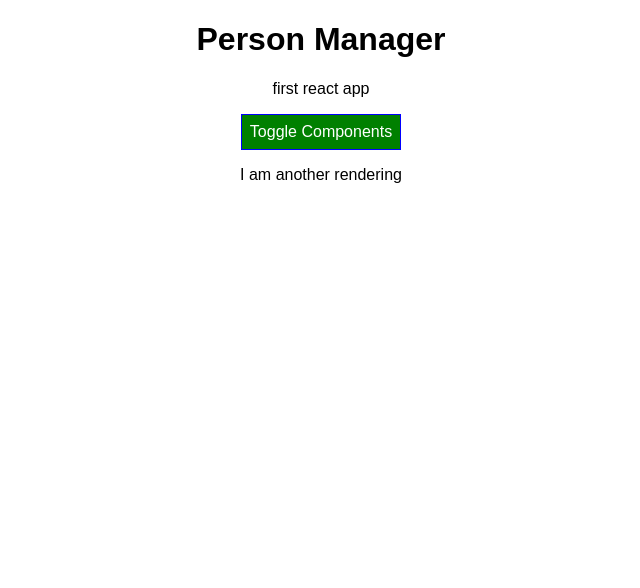
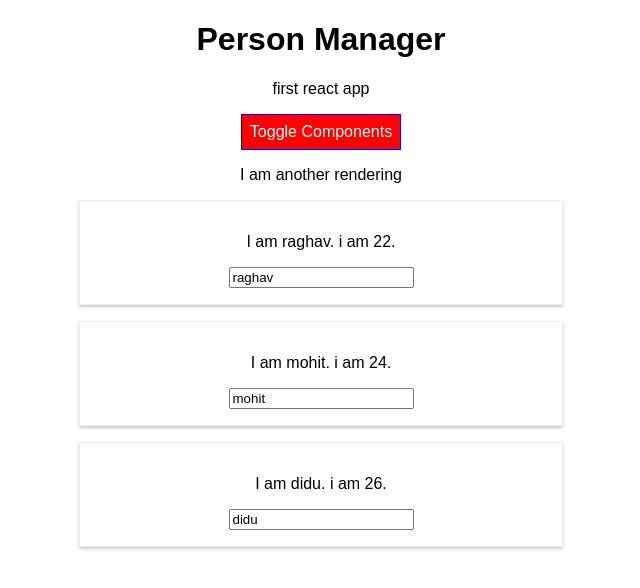
Before and after one commit to sirraghavgupta/learning-react, a React app in the folder first-react-project/: page / in a window 1280 px wide. Shown: the top 588 px of the page, without its empty margins (319-959 px from the left). Built offline with nearby package versions, Linux system fonts and the light colour scheme.

Commit message:
component updation lifecycle studied in detail

```diff
--- a/first-react-project/src/components/Persons/Person/Person.js
+++ b/first-react-project/src/components/Persons/Person/Person.js
@@ -1,21 +1,55 @@
-import React from 'react';
+import React, {Component} from 'react';
 import classes from './Person.css';
 
-const person = (props)=>{
+class Person extends Component{
 
-    console.log( '[Person.js] rendering' );
-    return (
+    // - should not use here as we dont have any state.
+    // static getDerivedStateFromProps(props, state) {
+    //     console.log( '[Person.js] getDerivedStateFromProps() called', props);
+    //     return state;
+    // }
+
+
+    shouldComponentUpdate(nextProps, nextState){
+        console.log( '[Person.js] shouldComponentUpdate() called');
+        return true;
+    }
+
+
+    getSnapshotBeforeUpdate(prevProps, prevState){
+        console.log( '[Person.js] getSnapshotBeforeUpdate() called');
+        return { message : 'snapshot' };
+    }
+
+
+    componentDidUpdate(prevProps, prevState, snapshot){
+    // here we may create the side effects here only.
+    console.log( '[Person.js] componentDidUpdate() called', snapshot);
+    }
+
+
+    componentDidMount(){
+        // here we may create the side effects here only.
+        console.log( '[Person.js ] componentDidMount() called' );
+    }
+
+
+    render(){
+        console.log( '[Person.js] rendering' );
+
+        return (
         <div className = { classes.Person } >
 
-            <p onClick = { props.clicked }> I am { props.name }. i am { props.age }.</p>
+            <p onClick = { this.props.clicked }> I am { this.props.name }. i am { this.props.age }.</p>
 
-            <p> { props.children } </p>
+            <p> { this.props.children } </p>
 
-            <input type = "text" value = { props.name } onChange = { props.changed }/>
+            <input type = "text" value = { this.props.name } onChange = { this.props.changed }/>
 
         </div>
-     )
+     );
+    }
 
 }
 
-export default person;
+export default Person;
--- a/first-react-project/src/components/Persons/Persons.js
+++ b/first-react-project/src/components/Persons/Persons.js
@@ -1,19 +1,84 @@
-import React from 'react';
+import React, { Component } from 'react';
 import Person from './Person/Person';
 
-const Persons = (props) => {
+class Persons extends Component{
+
+
+  // - should not use here as we dont have any state.
+  // static getDerivedStateFromProps(props, state) {
+  //   console.log( '[Persons.js] getDerivedStateFromProps() called', props);
+  //   return state;
+  // }
+
+
+  // old method which recieves the new props - should not be used.
+  // componentWillReceiveProps(props){
+  //   console.log('[Persons.js] componentWillReceiveProps() called');
+  // }
+
+
+  shouldComponentUpdate(nextProps, nextState){
+    /**
+     * this method recieves the new props and new updated state.
+     * we diecide that whether the dom should be rerendered or not.
+     * so, we may stop the update cycle here.
+     * but if done improperly, in between, it may break the dom.
+     */
+    console.log( '[Persons.js] shouldComponentUpdate() called');
+    return true;
+  }
+
+
+  getSnapshotBeforeUpdate(prevProps, prevState){
+    /**
+     * it takes the snapshot of the previos dom to extract some info which we need.
+     * like if we want the current cursor position so that we use that in the
+     * newly rendered dom also.
+     * it returns a snapshot.
+     */
+    console.log( '[Persons.js] getSnapshotBeforeUpdate() called');
+    return { message : 'snapshot' };
+  }
+
+
+  componentDidUpdate(prevProps, prevState, snapshot){
+    // it recieves the snapshot and we can do something with that here.
+    // here we may create the side effects here only.
+    console.log( '[Persons.js] componentDidUpdate() called', snapshot);
+  }
+
+
+  // old method - should not be used as not useful.
+  // componentWillMount(){
+
+  // }
+
+
+  componentDidMount(){
+    // here we may create the side effects here only.
+    console.log( '[Persons.js ] componentDidMount() called' );
+  }
+
+
+  render(){
+  /**
+   * it renders the children first and then itself.
+   * it calls the complete cycle of the children also.
+   */
 
   console.log( '[Persons.js] rendering' );
-  return props.persons.map( (person, index) =>
+  return this.props.persons.map( (person, index) =>
               <Person
                 name = {person.name}
                 age = {person.age}
                 key = {person.id}
-                clicked = { () => props.clicked(index) }
-                changed = { () => props.changed(person.id) }
+                clicked = { () => this.props.clicked(index) }
+                changed = { (event) => this.props.changed(event, person.id) }
               />
             );
   }
 
+}
+
 
 export default Persons;
--- a/first-react-project/src/containers/App.js
+++ b/first-react-project/src/containers/App.js
@@ -18,6 +18,7 @@ class App extends Component {
    * we do not do it by this.setState() method as there is no initial state to
    * merge that.
    */
+
   state = {
     persons:[
       {id : "1", name : "raghav", age:22},
@@ -25,8 +26,9 @@ class App extends Component {
       {id : "3", name : "didu", age:26}
     ],
     otherProp : 'another prop is untouched',
-    showPersons : false
+    showPersons : true
   }
+
 
   /**
    * its used when u want to set the internal state of the comp on the basis
@@ -41,15 +43,20 @@ class App extends Component {
     return state;
   }
 
+
   // this is an older hook, still available, may be removed in future.
   // similar to getDerivedStateFromProps() but we dont use either normally.
+  //
   // componentWillMount(){
   //   console.log( '[App.js ] componentWillMount() called' );
   // }
 
+
   componentDidMount(){
+    // here only we can make all the side effects.
     console.log( '[App.js ] componentDidMount() called' );
   }
+
 
   deleteChangeHandler = (personIndex) => {
       console.log("delete request");
@@ -127,7 +134,6 @@ virtual dom and then renders what it requires to render again. awesome --
 
       </div>
     );
-
   }
 }
 
```
